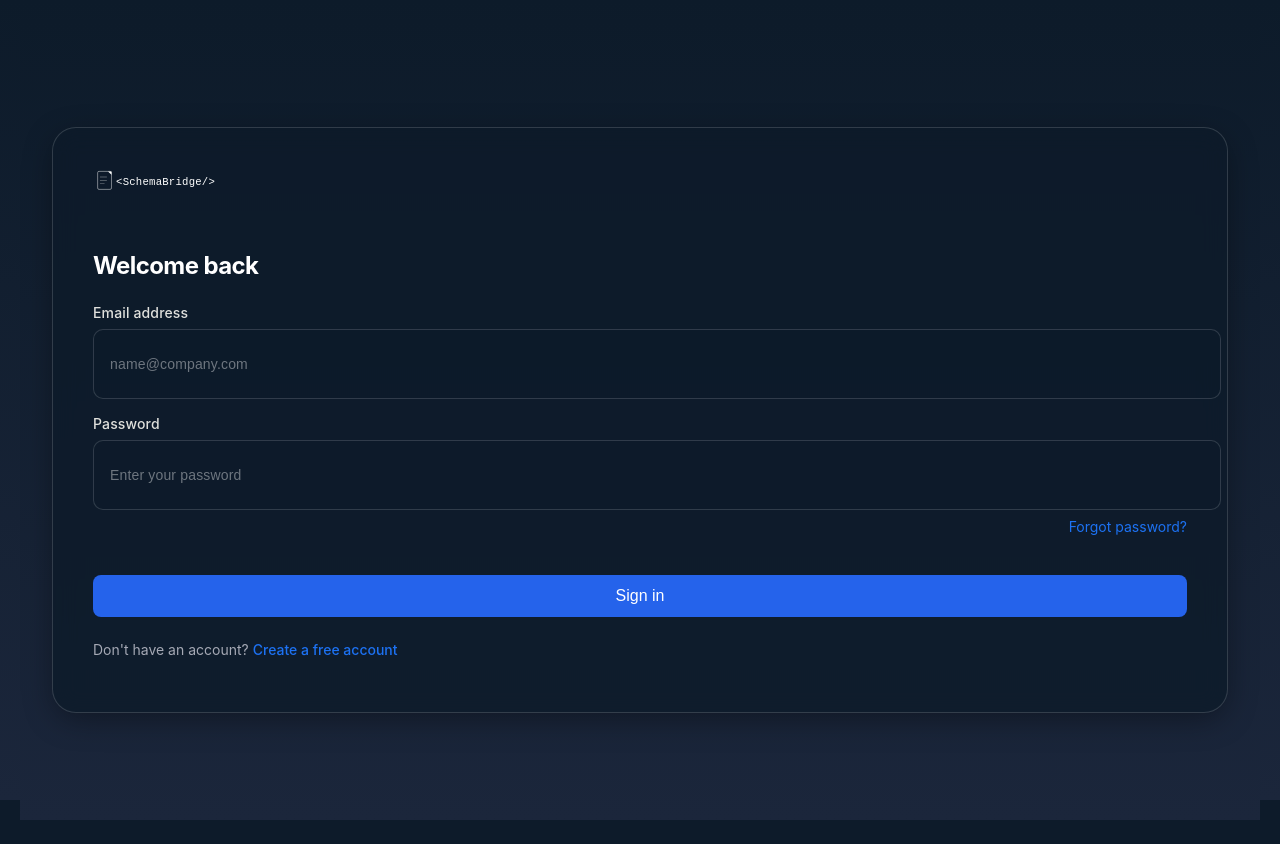
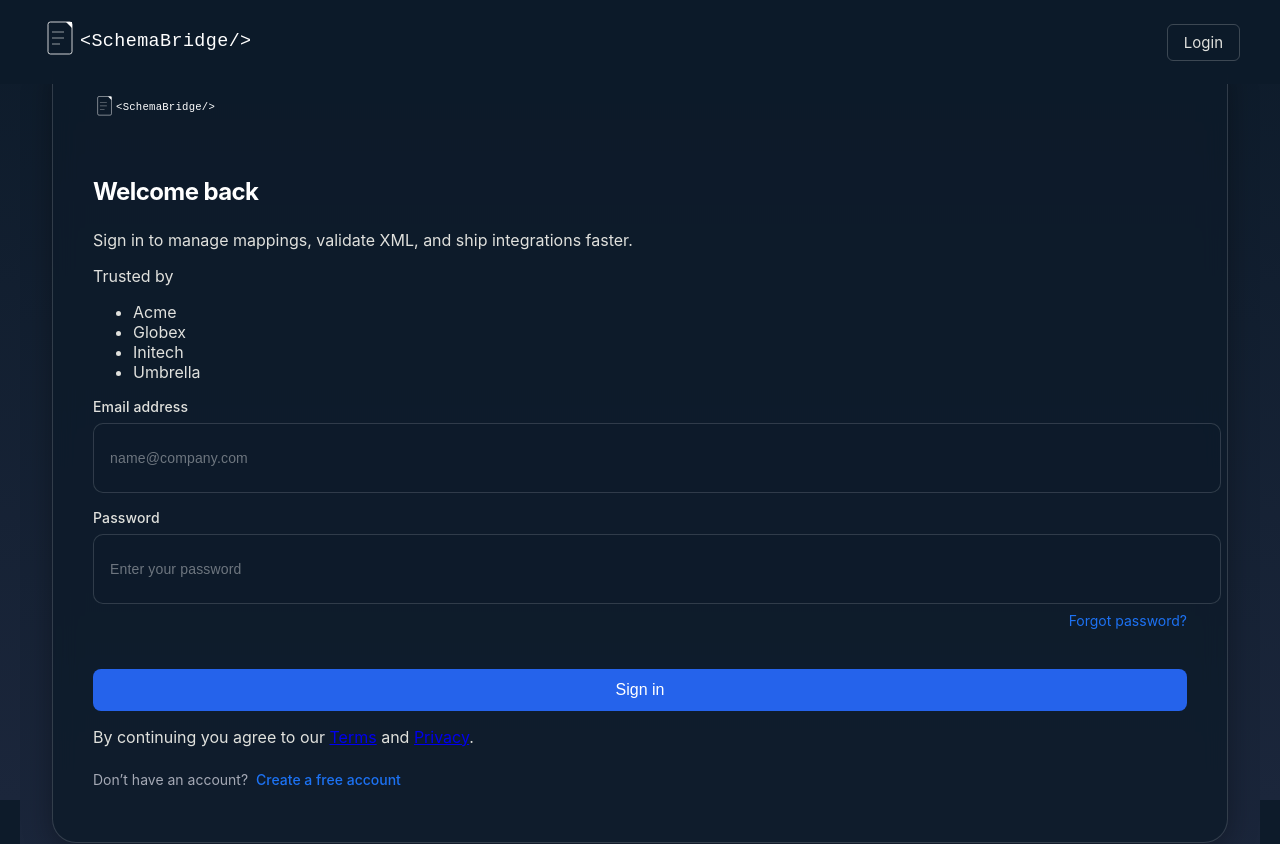
Before and after one commit to Dwys97/ROSSUMXML, a React (Vite) app in the folder frontend/: page /login in a window 1280 px wide. Shown: the top 844 px of the page. Before the commit the page ends 820 px from the top, so only its background shows below. Built offline with nearby package versions, Linux system fonts and the light colour scheme.

Commit message:
slight UI improvement for login and register pages

```diff
--- a/frontend/src/pages/LoginPage.jsx
+++ b/frontend/src/pages/LoginPage.jsx
@@ -1,6 +1,9 @@
 import React, { useState } from 'react';
 import { Link, useNavigate, useLocation } from 'react-router-dom';
 import { useAuth } from '../contexts/useAuth';
+import TopNav from '../components/TopNav';
+import Footer from '../components/common/Footer';
+import logoLight from '../assets/logo-light.svg';
 import styles from './AuthPage.module.css';
 
 const LoginPage = () => {
@@ -53,15 +56,36 @@ const LoginPage = () => {
     };
 
     return (
+        <>
+            <TopNav />
             <div className={styles.authContainer}>
-            <div className={styles.authBox}>
-                <img
-                    src="/src/assets/logo-light.svg"
-                    alt="Logo"
-                    className={styles.brandLogo}
-                />
-                <h2>Welcome back</h2>
-                <form onSubmit={handleSubmit}>
+                <div className={styles.authBackground} aria-hidden="true">
+                    <div className={styles.gradientOrb1}></div>
+                    <div className={styles.gradientOrb2}></div>
+                    <div className={styles.gradientOrb3}></div>
+                    <div className={styles.authOverlay}></div>
+                </div>
+
+                <div className={styles.authBox} role="main" aria-labelledby="login-heading">
+                    <div className={styles.authGrid}>
+                        <aside className={styles.authSidePanel} aria-label="About">
+                            <img src={logoLight} alt="SchemaBridge" className={styles.brandLogo} />
+                            <h2 id="login-heading" className={styles.panelTitle}>Welcome back</h2>
+                            <p className={styles.panelSubtitle}>Sign in to manage mappings, validate XML, and ship integrations faster.</p>
+
+                            <div className={styles.trustedBy} aria-label="Trusted by companies">
+                                <span className={styles.trustedLabel}>Trusted by</span>
+                                <ul className={styles.logoStrip}>
+                                    <li className={styles.logoItem} aria-hidden="true">Acme</li>
+                                    <li className={styles.logoItem} aria-hidden="true">Globex</li>
+                                    <li className={styles.logoItem} aria-hidden="true">Initech</li>
+                                    <li className={styles.logoItem} aria-hidden="true">Umbrella</li>
+                                </ul>
+                            </div>
+                        </aside>
+
+                        <section className={styles.authFormPanel} aria-label="Login form">
+                            <form onSubmit={handleSubmit} noValidate>
                                 <div className={styles.inputGroup}>
                                     <label htmlFor="email">Email address</label>
                                     <input
@@ -71,6 +95,7 @@ const LoginPage = () => {
                                         onChange={(e) => setEmail(e.target.value)}
                                         required
                                         placeholder="name@company.com"
+                                        autoComplete="email"
                                     />
                                 </div>
                                 <div className={styles.inputGroup}>
@@ -82,6 +107,7 @@ const LoginPage = () => {
                                         onChange={(e) => setPassword(e.target.value)}
                                         required
                                         placeholder="Enter your password"
+                                        autoComplete="current-password"
                                     />
                                     <Link to="/forgot-password" className={styles.forgotPassword}>
                                         Forgot password?
@@ -89,14 +115,19 @@ const LoginPage = () => {
                                 </div>
                                 {error && <p className={styles.error}>{error}</p>}
                                 <button type="submit" className={styles.authButton} disabled={isLoading}>
-                        {isLoading ? 'Signing in...' : 'Sign in'}
+                                    {isLoading ? 'Signing in…' : 'Sign in'}
                                 </button>
+                                <p className={styles.legal}>By continuing you agree to our <a href="#" aria-label="Terms of Service">Terms</a> and <a href="#" aria-label="Privacy Policy">Privacy</a>.</p>
                             </form>
                             <p className={styles.switchText}>
-                    Don't have an account?<Link to="/register">Create a free account</Link>
+                                Don’t have an account? <Link to="/register">Create a free account</Link>
                             </p>
+                        </section>
                     </div>
                 </div>
+            </div>
+            <Footer text="© 2025 RossumXML Enterprise Platform" />
+        </>
     );
 };
 
--- a/frontend/src/pages/RegisterPage.jsx
+++ b/frontend/src/pages/RegisterPage.jsx
@@ -1,5 +1,8 @@
 import React, { useState, useEffect } from 'react';
 import { Link, useNavigate } from 'react-router-dom';
+import TopNav from '../components/TopNav';
+import Footer from '../components/common/Footer';
+import logoLight from '../assets/logo-light.svg';
 import styles from './AuthPage.module.css';
 
 const RegisterPage = () => {
@@ -129,40 +132,37 @@ const RegisterPage = () => {
         }
     };
 
-    const formatCardNumber = (value) => {
-        const v = value.replace(/\s+/g, '').replace(/[^0-9]/gi, '');
-        const matches = v.match(/\d{4,16}/g);
-        const match = matches && matches[0] || '';
-        const parts = [];
-
-        for (let i = 0, len = match.length; i < len; i += 4) {
-            parts.push(match.substring(i, i + 4));
-        }
-
-        return parts.join(' ');
-    };
-
-    const formatExpiry = (value) => {
-        const v = value.replace(/\s+/g, '').replace(/[^0-9]/gi, '');
-        if (v.length >= 2) {
-            return v.slice(0, 2) + '/' + v.slice(2, 4);
-        }
-        return v;
-    };
+    // Removed unused formatting helpers to keep bundle lean
 
     return (
-        <div className={styles.authContainer}>
-            <div className={styles.authBox}>
-                <div className={styles.authHeader}>
-                    <img
-                        src="/src/assets/logo-light.svg"
-                        alt="Logo"
-                        className={styles.brandLogo}
-                    />
-                    <h2>Create Account</h2>
+        <>
+            <TopNav />
+            <div className={styles.authContainer}>
+                <div className={styles.authBackground} aria-hidden="true">
+                    <div className={styles.gradientOrb1}></div>
+                    <div className={styles.gradientOrb2}></div>
+                    <div className={styles.gradientOrb3}></div>
+                    <div className={styles.authOverlay}></div>
                 </div>
+                <div className={styles.authBox} role="main" aria-labelledby="register-heading">
+                    <div className={styles.authGrid}>
+                        <aside className={styles.authSidePanel} aria-label="About">
+                            <img src={logoLight} alt="SchemaBridge" className={styles.brandLogo} />
+                            <h2 id="register-heading" className={styles.panelTitle}>Create your account</h2>
+                            <p className={styles.panelSubtitle}>Start your free trial. No credit card required. Cancel anytime.</p>
+                            <div className={styles.trustedBy} aria-label="Trusted by companies">
+                                <span className={styles.trustedLabel}>Trusted by</span>
+                                <ul className={styles.logoStrip}>
+                                    <li className={styles.logoItem} aria-hidden="true">Acme</li>
+                                    <li className={styles.logoItem} aria-hidden="true">Globex</li>
+                                    <li className={styles.logoItem} aria-hidden="true">Initech</li>
+                                    <li className={styles.logoItem} aria-hidden="true">Umbrella</li>
+                                </ul>
+                            </div>
+                        </aside>
 
-                <form onSubmit={handleSubmit} className={styles.registrationForm}>
+                        <section className={styles.authFormPanel} aria-label="Registration form">
+                            <form onSubmit={handleSubmit} className={styles.registrationForm} noValidate>
                     <div className={styles.formColumns}>
                         {/* Column 1: Basic Information */}
                         <div className={styles.formColumn}>
@@ -329,9 +329,13 @@ const RegisterPage = () => {
                             Already have an account? <Link to="/login">Sign in</Link>
                         </p>
                     </div>
-                </form>
+                            </form>
+                        </section>
+                    </div>
+                </div>
             </div>
-        </div>
+            <Footer text="© 2025 RossumXML Enterprise Platform" />
+        </>
     );
 };
 
```
Lines whose indentation alone changed are shown as unchanged.
